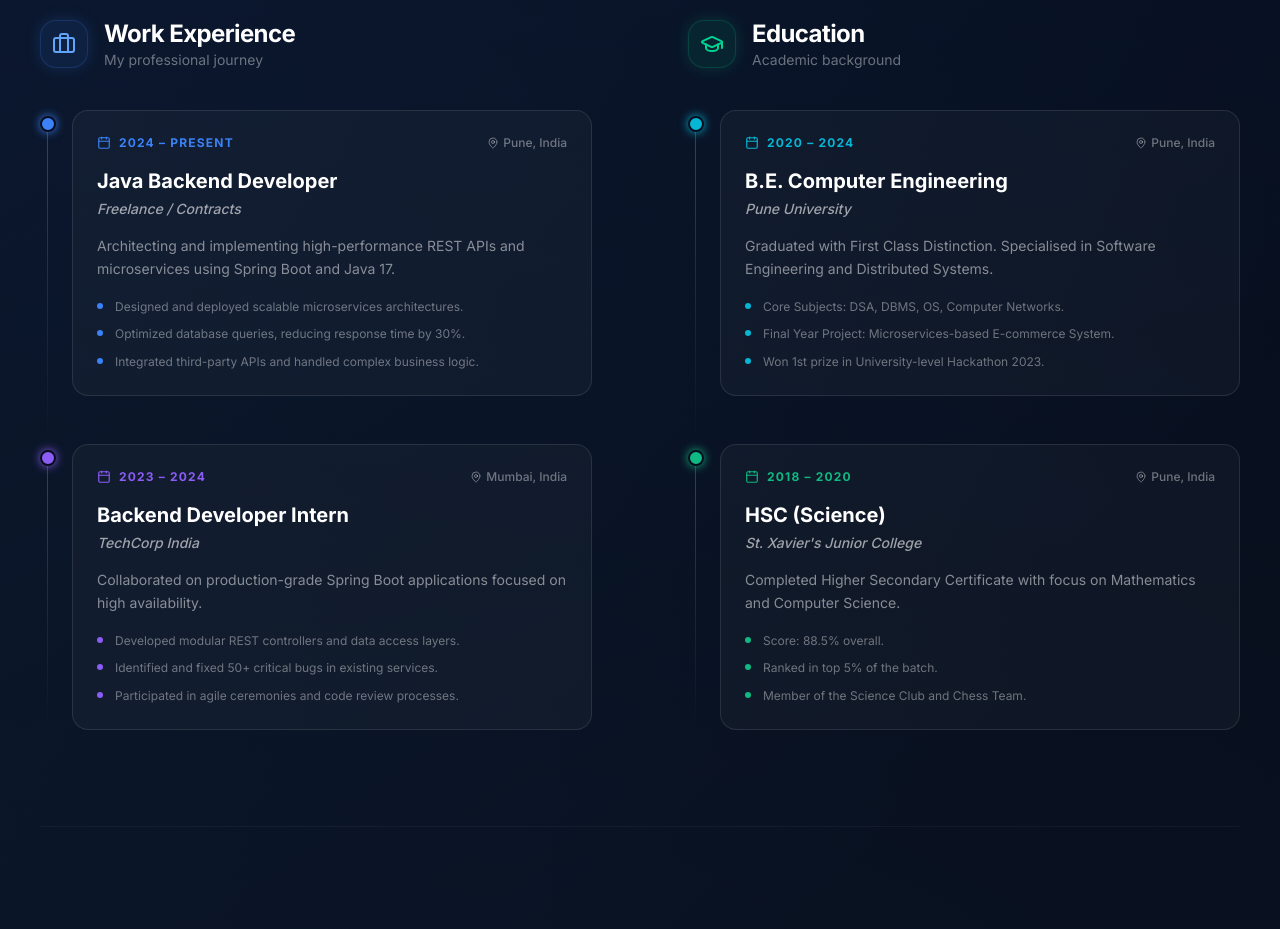
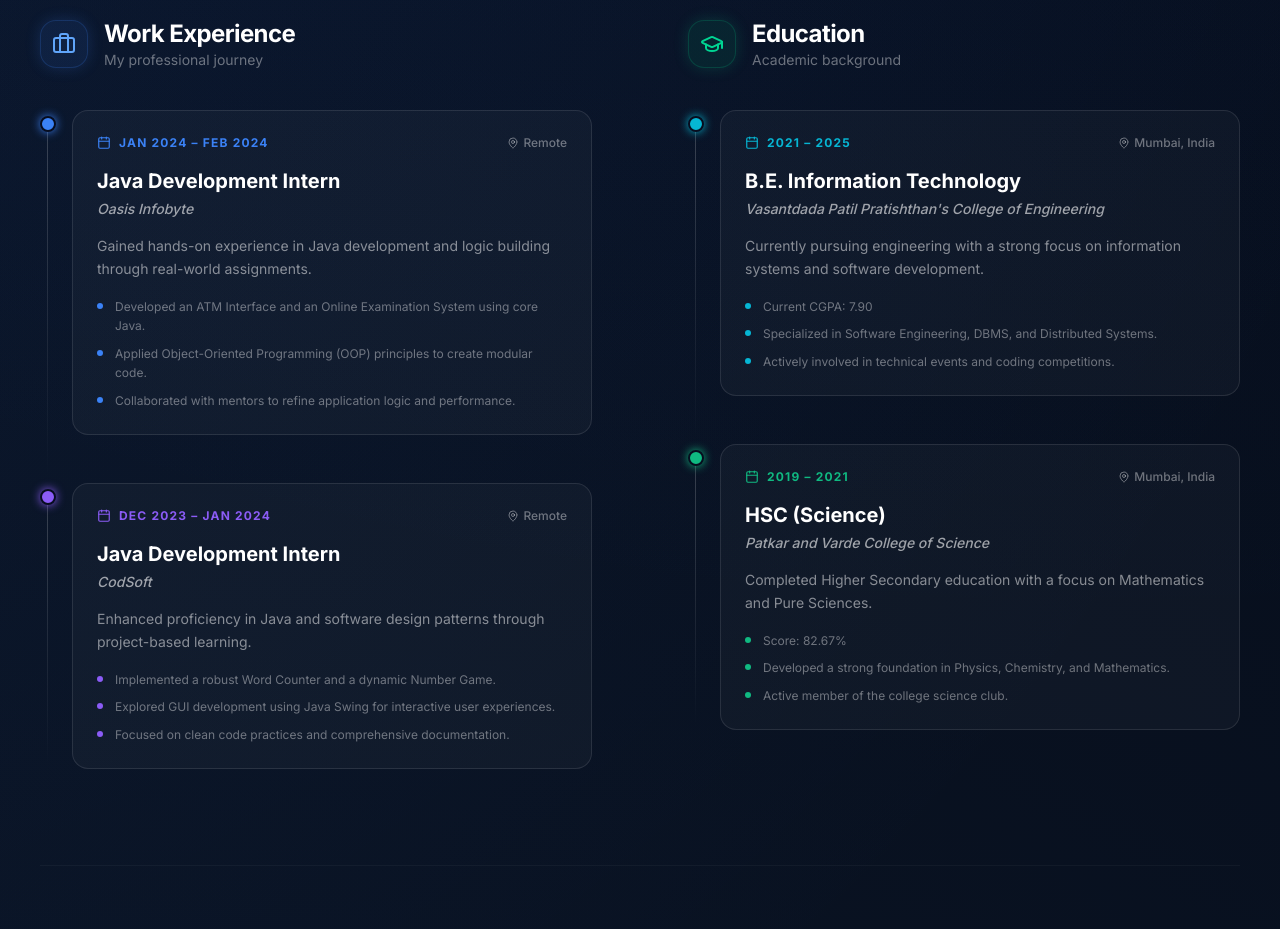
Before and after one commit to codernikhilmali/my-portfolio, a React (Vite) app: page / in a window 1280 px wide. Shown: the part 1480-2409 px from the top of the page. Built offline with nearby package versions, Linux system fonts and the light colour scheme; a web font is replaced by a local one.

Commit message:
education info added

```diff
--- a/src/components/sections/About.tsx
+++ b/src/components/sections/About.tsx
@@ -12,28 +12,28 @@ const stats = [
 
 const experiences = [
   {
-    year: "2024 – Present",
-    role: "Java Backend Developer",
-    company: "Freelance / Contracts",
-    location: "Pune, India",
-    desc: "Architecting and implementing high-performance REST APIs and microservices using Spring Boot and Java 17.",
+    year: "Jan 2024 – Feb 2024",
+    role: "Java Development Intern",
+    company: "Oasis Infobyte",
+    location: "Remote",
+    desc: "Gained hands-on experience in Java development and logic building through real-world assignments.",
     points: [
-      "Designed and deployed scalable microservices architectures.",
-      "Optimized database queries, reducing response time by 30%.",
-      "Integrated third-party APIs and handled complex business logic."
+      "Developed an ATM Interface and an Online Examination System using core Java.",
+      "Applied Object-Oriented Programming (OOP) principles to create modular code.",
+      "Collaborated with mentors to refine application logic and performance."
     ],
     color: "#3b82f6",
   },
   {
-    year: "2023 – 2024",
-    role: "Backend Developer Intern",
-    company: "TechCorp India",
-    location: "Mumbai, India",
-    desc: "Collaborated on production-grade Spring Boot applications focused on high availability.",
+    year: "Dec 2023 – Jan 2024",
+    role: "Java Development Intern",
+    company: "CodSoft",
+    location: "Remote",
+    desc: "Enhanced proficiency in Java and software design patterns through project-based learning.",
     points: [
-      "Developed modular REST controllers and data access layers.",
-      "Identified and fixed 50+ critical bugs in existing services.",
-      "Participated in agile ceremonies and code review processes."
+      "Implemented a robust Word Counter and a dynamic Number Game.",
+      "Explored GUI development using Java Swing for interactive user experiences.",
+      "Focused on clean code practices and comprehensive documentation."
     ],
     color: "#8b5cf6",
   }
@@ -41,28 +41,28 @@ const experiences = [
 
 const education = [
   {
-    year: "2020 – 2024",
-    role: "B.E. Computer Engineering",
-    company: "Pune University",
-    location: "Pune, India",
-    desc: "Graduated with First Class Distinction. Specialised in Software Engineering and Distributed Systems.",
+    year: "2021 – 2025",
+    role: "B.E. Information Technology",
+    company: "Vasantdada Patil Pratishthan's College of Engineering",
+    location: "Mumbai, India",
+    desc: "Currently pursuing engineering with a strong focus on information systems and software development.",
     points: [
-      "Core Subjects: DSA, DBMS, OS, Computer Networks.",
-      "Final Year Project: Microservices-based E-commerce System.",
-      "Won 1st prize in University-level Hackathon 2023."
+      "Current CGPA: 7.90",
+      "Specialized in Software Engineering, DBMS, and Distributed Systems.",
+      "Actively involved in technical events and coding competitions."
     ],
     color: "#06b6d4",
   },
   {
-    year: "2018 – 2020",
+    year: "2019 – 2021",
     role: "HSC (Science)",
-    company: "St. Xavier's Junior College",
-    location: "Pune, India",
-    desc: "Completed Higher Secondary Certificate with focus on Mathematics and Computer Science.",
+    company: "Patkar and Varde College of Science",
+    location: "Mumbai, India",
+    desc: "Completed Higher Secondary education with a focus on Mathematics and Pure Sciences.",
     points: [
-      "Score: 88.5% overall.",
-      "Ranked in top 5% of the batch.",
-      "Member of the Science Club and Chess Team."
+      "Score: 82.67%",
+      "Developed a strong foundation in Physics, Chemistry, and Mathematics.",
+      "Active member of the college science club."
     ],
     color: "#10b981",
   }
```
